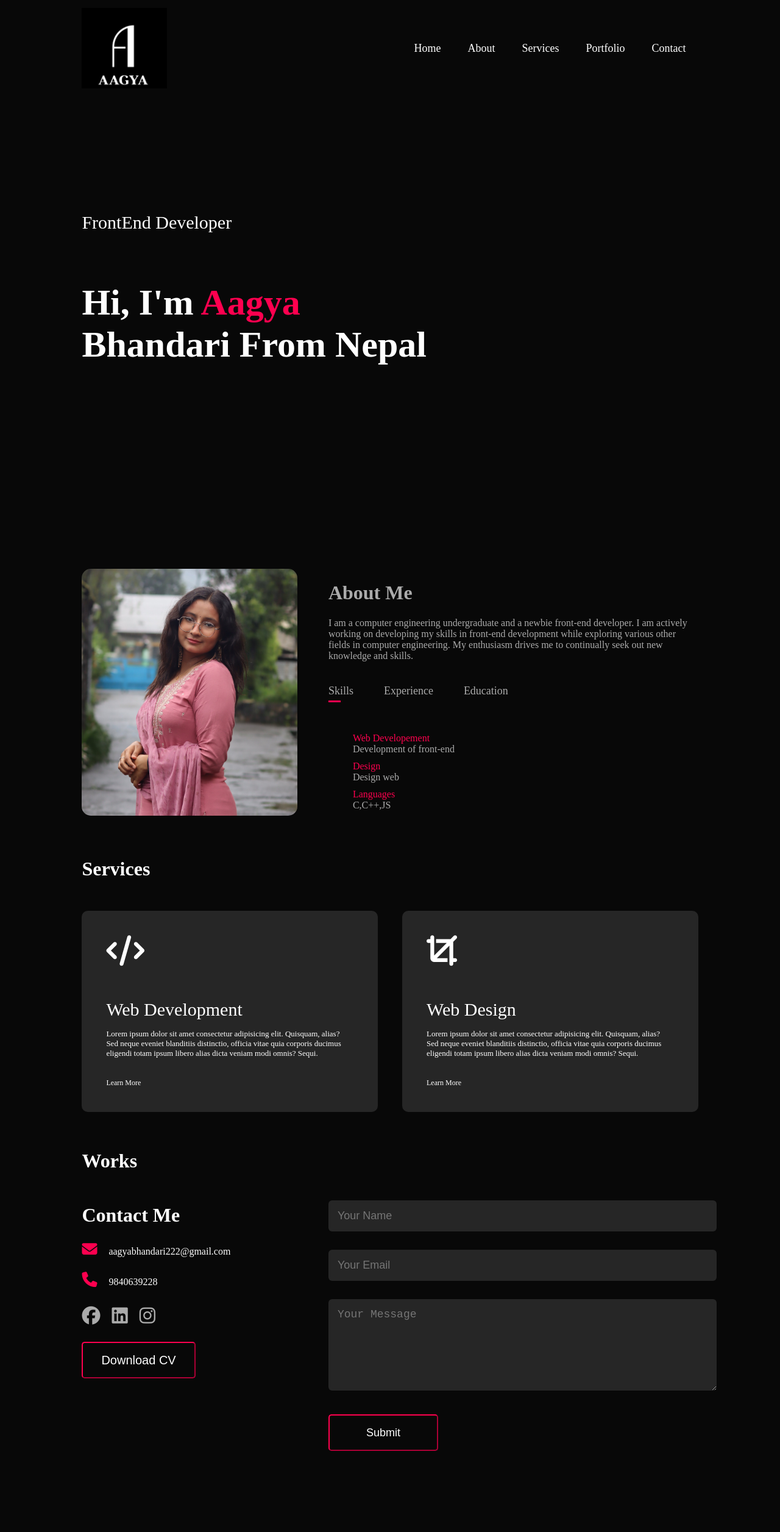
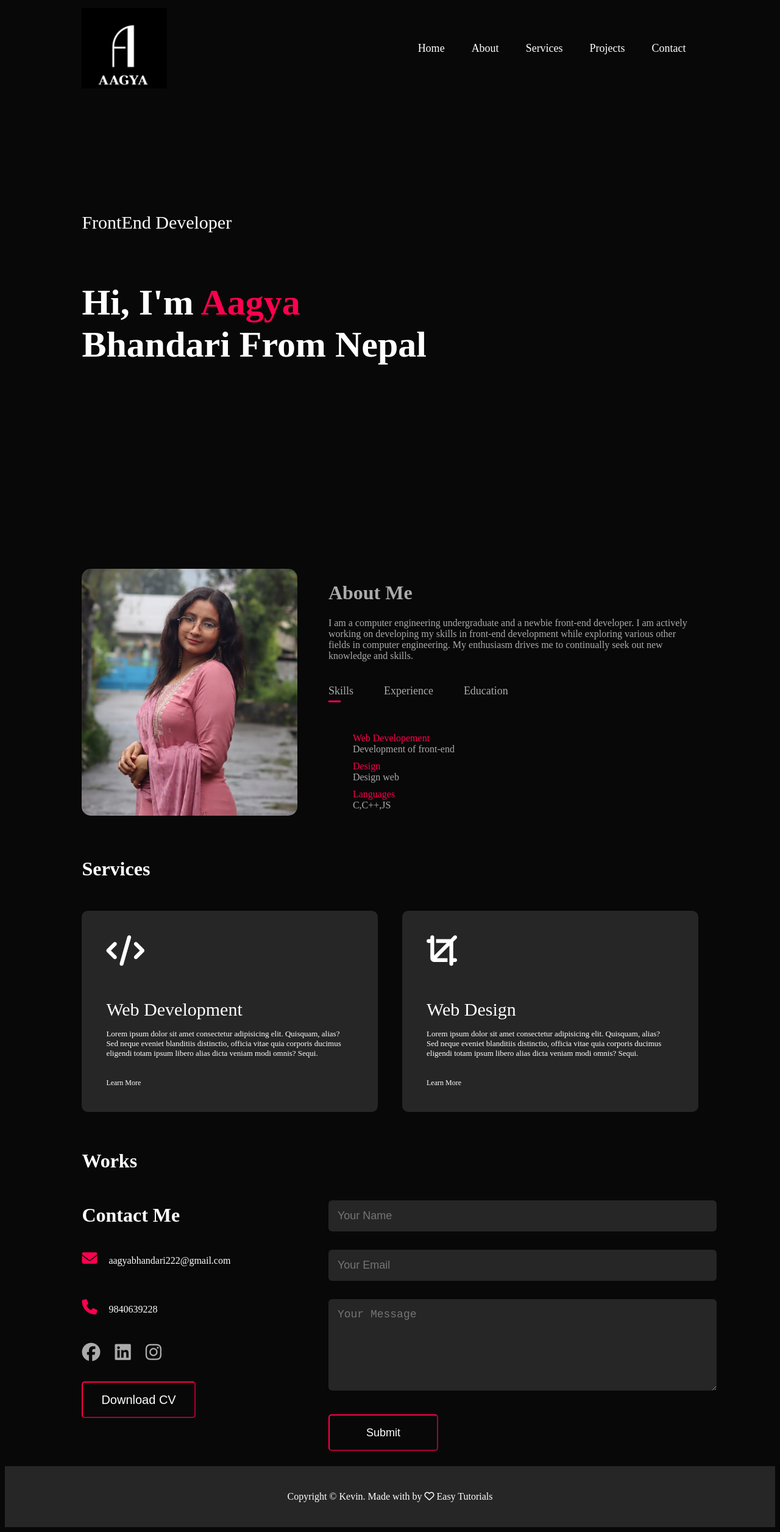
Before and after one commit to Aa9yaBhandar1/Aa9yaBhandar1.github.io, a plain HTML site: page index.html in a window 1280 px wide. Shown: the whole page at 61% size. Before the commit the page ends 2393 px from the top, so only its background shows below. Drawn offline with Linux system fonts and the light colour scheme.

Commit message:
third commit

```diff
--- a/index.html
+++ b/index.html
@@ -13,11 +13,11 @@
             <nav>
               <img src="logo1.png" class="logo">
               <ul>
-                <li><a href="#">Home</a></li>
-                <li><a href="#">About</a></li>
-                <li><a href="#">Services</a></li>
-                <li><a href="#">Portfolio</a></li>
-                <li><a href="#">Contact</a></li>
+                <li><a href="#header">Home</a></li>
+                <li><a href="#about">About</a></li>
+                <li><a href="#services">Services</a></li>
+                <li><a href="#projects">Projects</a></li>
+                <li><a href="#contact">Contact</a></li>
               </ul>
             </nav>
             <div class="header-text">
@@ -88,13 +88,13 @@
             </div>
         </div>
     </div>
-        <!-----------------------Portfolio ------------------------>
-    <div id="portfolio">
+        <!-----------------------Projects ------------------------>
+    <div id="projects">
         <div class="container">
             <h1 class="sub-title"> Works </h1>
         </div>
     </div>
-        <!-----------------------Contact ------------------------>
+ <!-----------------------Contact ------------------------>
      <div id="contact">
         <div class="container">
             <div class="row">
@@ -121,6 +121,9 @@
                 </div>
             </div>
         </div>
+        <div class="copyright">
+            <p> Copyright © Kevin. Made with by <i class="fa-regular fa-heart"></i> Easy Tutorials</p>
+        </div>
     </div>
 
 
--- a/style.css
+++ b/style.css
@@ -2,6 +2,9 @@
   font:Ariel , 'Sans seriff';
 }
 
+html{
+  scroll-behavior: smooth;
+}
 
 body{
   color : #fff;
@@ -194,8 +197,8 @@ width : 50%;
   transform: translateY(-10px);
 }
 
-<!-----------------------Portfolio ------------------------>
-#portfolio{
+<!-----------------------Projects ------------------------>
+#projects{
   padding: 50px 0;
 }
 <!-----------------------Contact ------------------------>
@@ -216,6 +219,7 @@ width : 50%;
   color:#ff004f;
   font-size: 25px;
   margin-right: 15px;
+  padding: 15px 0;
 }
 
 .social-icons{
@@ -225,7 +229,7 @@ width : 50%;
 .social-icons a{
   text-decoration: none;
   font-size:30px;
-  margin-right:15px;
+  margin-right:20px;
   color: #ababab;
   display: inline-block;
   transition: transform 0.5s;
@@ -236,7 +240,7 @@ width : 50%;
 }
 
 .btn{
-  margin-top:25px;
+  margin-top:30px;
   font-size: 20px;
   border-radius:5px;
   border-color:#ff004f;
@@ -275,3 +279,12 @@ form .btn2{
   margin-top: 20px;
   cursor:pointer;
 }
+
+.copyright{
+  width: 100%;
+  text-align: center;
+  padding:25px 0;
+  background: #262626;
+  font-weight: 300;
+  margin-top: 20px;
+}
```
